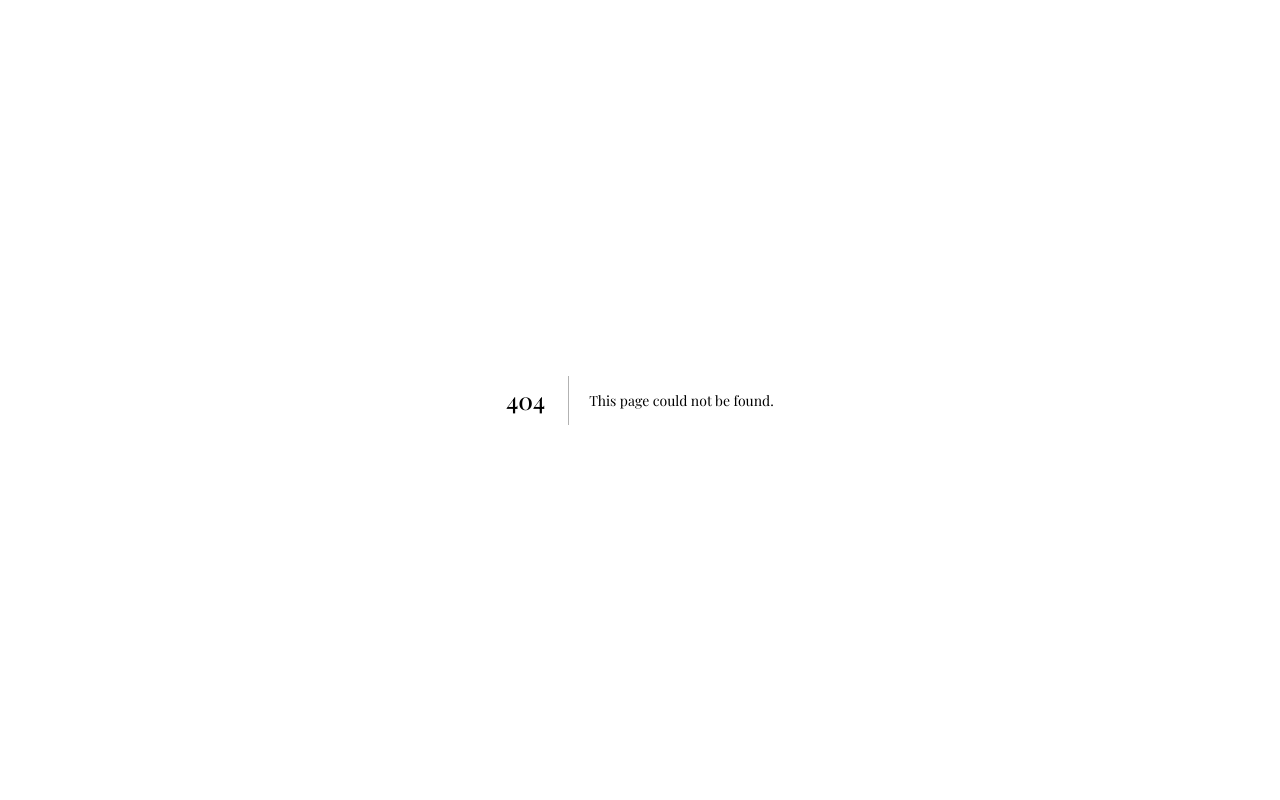
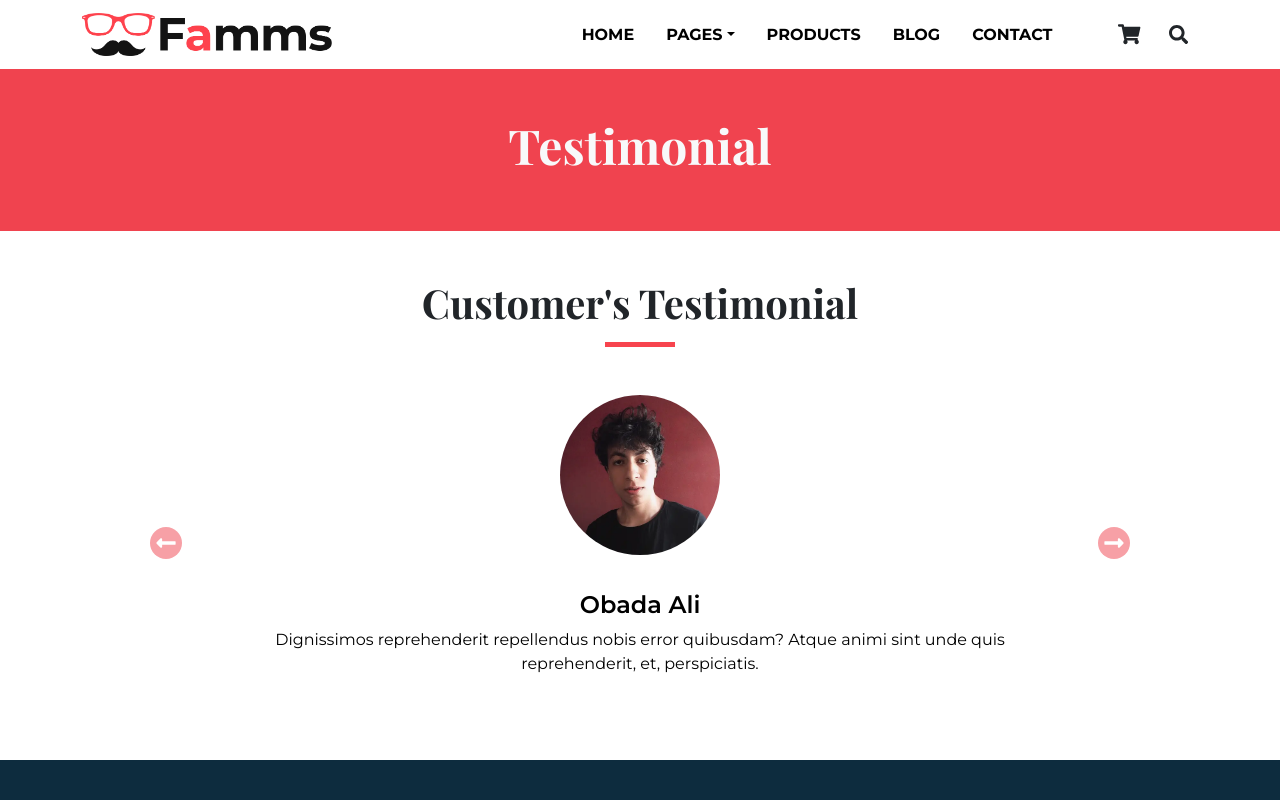
Before and after one commit to Obaadz/Famms-Template, a Next.js app: page /testimonial in a window 1280 px wide. Before the commit this address had no page. Shown: the top 800 px of the page. Built offline with nearby package versions, Linux system fonts and the light colour scheme.

Commit message:
feat: Add testimonial page

```diff
--- /dev/null
+++ b/pages/testimonial.tsx
@@ -0,0 +1,17 @@
+import { NextPage } from "next";
+import MainLayout from "../layouts/MainLayout";
+import PageHeader from "../components/page_header";
+import CustomerTestimonialSection from "../components/customer_testimonial";
+
+const testimonial: NextPage = () => {
+  return (
+    <MainLayout background="dark">
+      <main>
+        <PageHeader>Testimonial</PageHeader>
+        <CustomerTestimonialSection />
+      </main>
+    </MainLayout>
+  );
+};
+
+export default testimonial;
```
